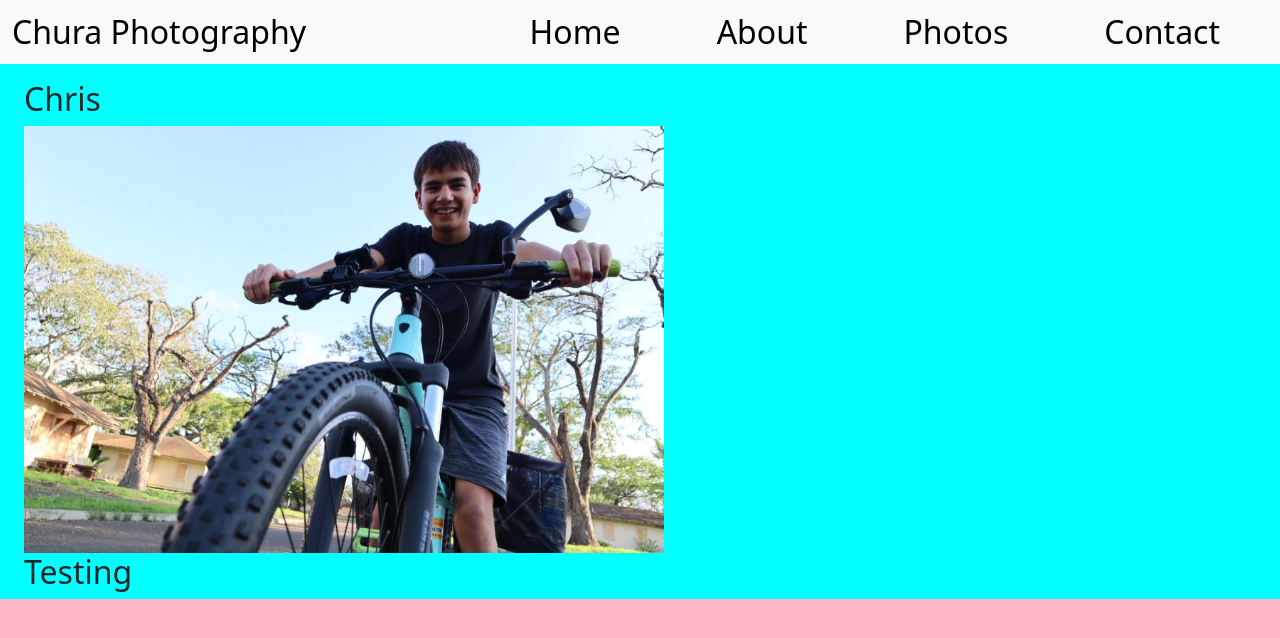
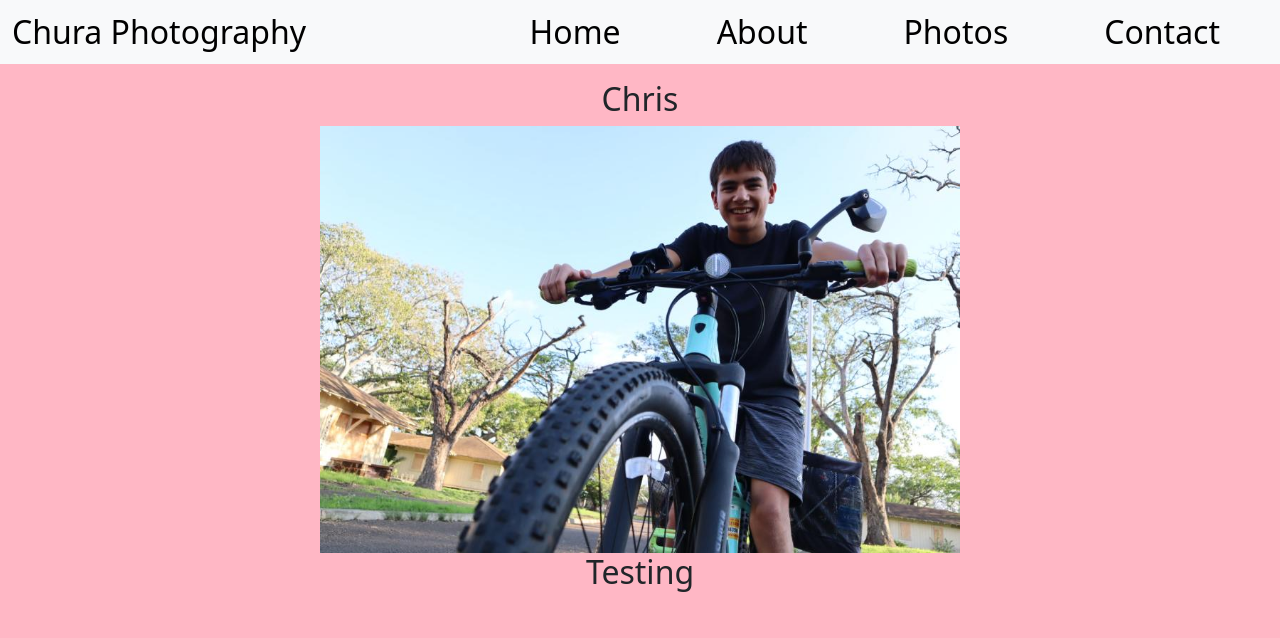
Before and after one commit to Zryer/Chura-Photography, a React (Create React App) app: page /Photos/Chris in a window 1280 px wide. Shown: the top 638 px of the page. Built offline with nearby package versions, Linux system fonts and the light colour scheme.

Commit message:
Working on photos and animations

```diff
--- a/src/Components/PhotosComponent/PhotoIndex.jsx
+++ b/src/Components/PhotosComponent/PhotoIndex.jsx
@@ -5,7 +5,7 @@ import { PHOTOSLIST } from './PhotosList';
 
 const PhotoIndex = () => {
     return (
-        <Container fluid>
+        <Container className="photoIndexContainer" fluid>
             <Row>
                 {PHOTOSLIST.map(obj => {
                     return (
--- a/src/Components/PhotosComponent/PhotoPage.jsx
+++ b/src/Components/PhotosComponent/PhotoPage.jsx
@@ -18,8 +18,8 @@ const PhotoPage = () => {
     const { name, image, alt, width } = photo;
 
     return (
-        <Container fluid>
-            <Row>
+        <Container className="photoPageContainer" fluid>
+            <Row className="photoPageRow">
                 <Col>
                     <h2>{name}</h2>
                     <img className={width} src={image} alt={alt} />
--- a/src/Components/PhotosComponent/Photos.css
+++ b/src/Components/PhotosComponent/Photos.css
@@ -1,6 +1,5 @@
 .photosContainer {
     padding-top: 10vh;
-    background-color: aqua;
     height:100%;
 }
 
@@ -13,6 +12,19 @@
 
 .photoDiv {
     text-align: center;
+    animation: moveRight ease 2s;
+    padding: 0;
+}
+
+@keyframes moveRight {
+    0% {
+        opacity: .5;
+        transform: translateX(-100vw)
+    }
+    100% {
+        opacity: 1;
+        transform: translateX(0);
+    }
 }
 
 .photoWidth30 {
@@ -23,4 +35,10 @@
 .photoWidth50 {
     width: 50vw;
     height: auto;
+
 }
+
+.photoPageContainer {
+    text-align: center;
+    height: 100%;
+}
```
